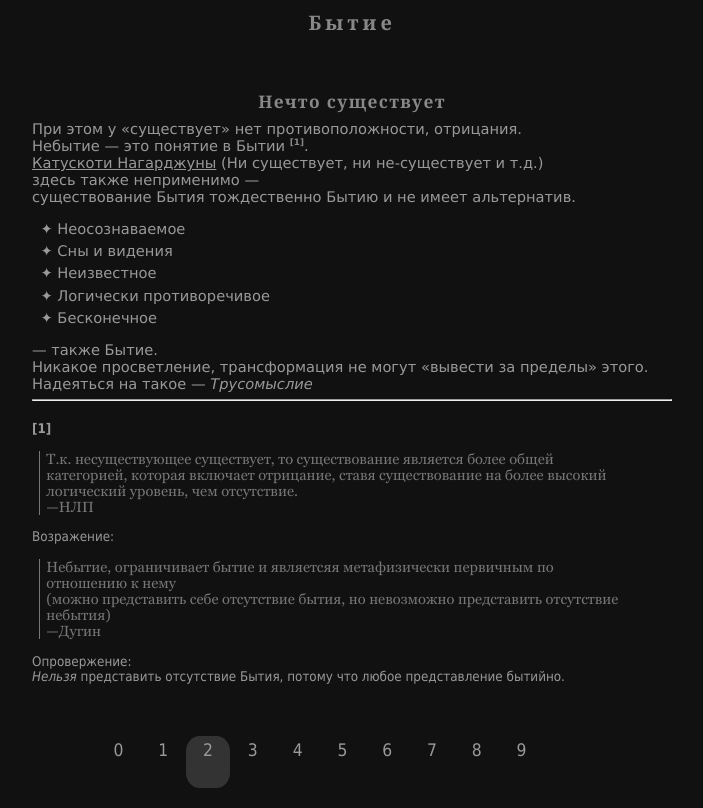
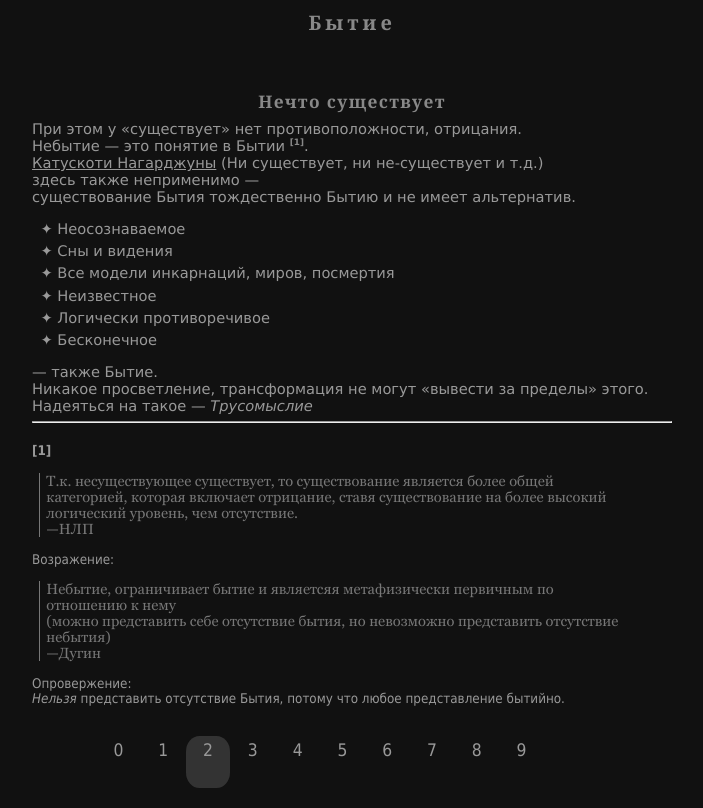
Before and after one commit to lesobrod/lesobrod.github.io, a plain HTML site: page 2.html in a window 1280 px wide. Shown: the whole page, without its empty margins (296-999 px from the left). Drawn offline with Linux system fonts and the light colour scheme; a script that the page names is missing.

Commit message:
Update 2.html

```diff
--- a/2.html
+++ b/2.html
@@ -24,6 +24,7 @@
 			<ul>
 				<li> Неосознаваемое</li>
 				<li> Сны и видения</li>
+				<li> Все модели инкарнаций, миров, посмертия</li>
 				<li> Неизвестное</li>
 				<li> Логически противоречивое</li>
 				<li> Бесконечное</li>
```
